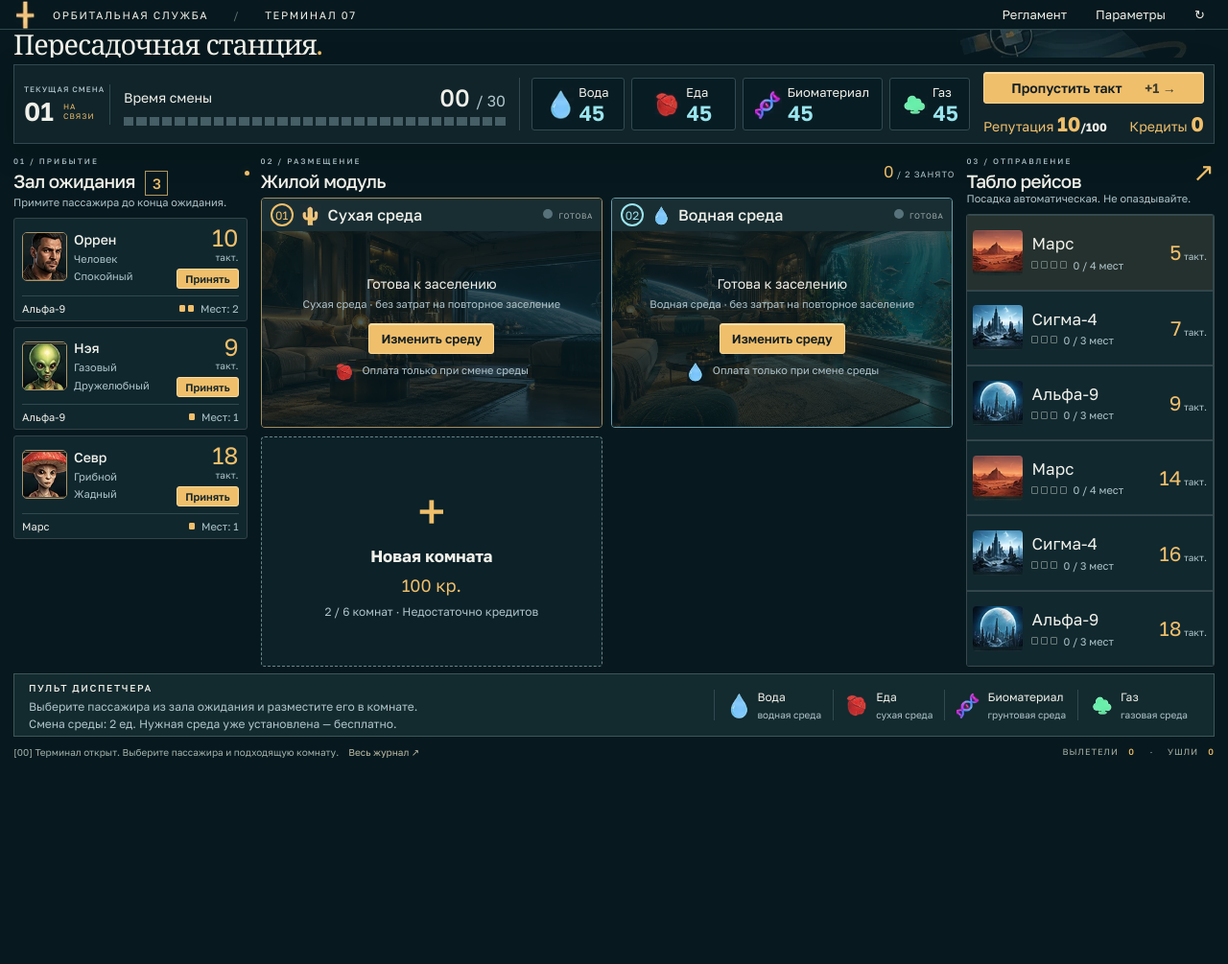
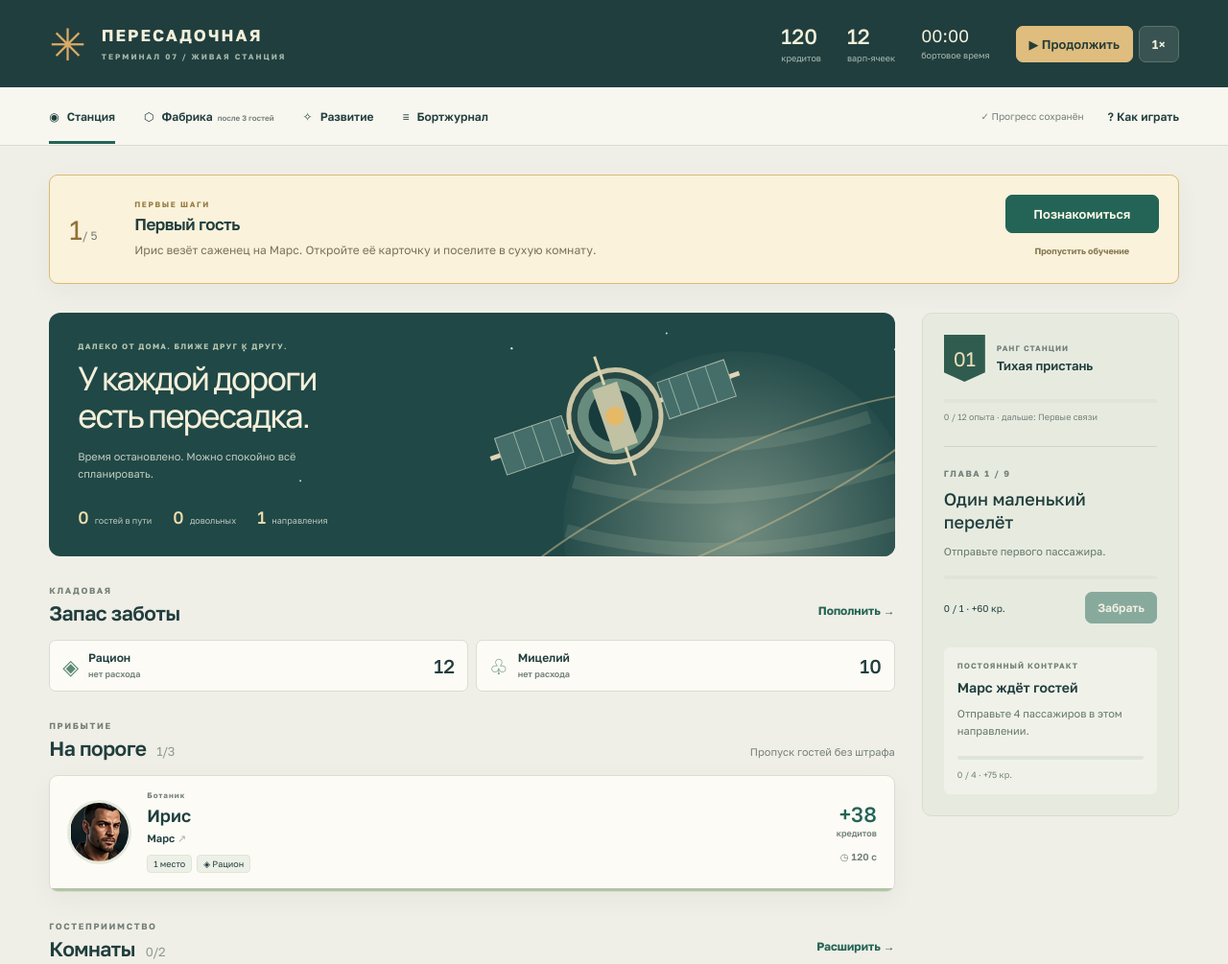
Before and after one commit to Sekasan81/cascade-prototype, a plain HTML site: page index.html in a window 1280 px wide. Shown: the top 1005 px of the page at 96% size. Before the commit the page ends 800 px from the top, so only its background shows below. Drawn offline with Linux system fonts and the light colour scheme.

Commit message:
Launch isolated living station with onboarding, progression and factory economy

```diff
--- a/index.html
+++ b/index.html
@@ -1,2 +1,2 @@
 <!doctype html>
-<html lang="ru"><head><meta charset="utf-8"><meta name="viewport" content="width=device-width,initial-scale=1"><meta name="theme-color" content="#101719"><meta name="description" content="Пересадочная станция — тактический прототип об инопланетных пассажирах, комнатах и расписании."><title>Пересадочная станция · Терминал 07</title><link rel="stylesheet" href="style.css?v=growth-8"><link rel="stylesheet" href="layout.css?v=growth-8"></head><body><div id="app"></div><dialog id="modal"></dialog><div id="toast" role="status" aria-live="polite"></div><script type="module" src="app.mjs?v=growth-8"></script></body></html>
+<html lang="ru"><head><meta charset="utf-8"><meta name="viewport" content="width=device-width,initial-scale=1"><meta name="theme-color" content="#153e40"><meta name="description" content="Живая пересадочная станция: принимайте путешественников, запускайте варпы и стройте замкнутую экономику."><title>Пересадочная · Живая станция</title><link rel="stylesheet" href="living.css"></head><body><div id="app"></div><dialog id="modal" aria-label="Управление станцией"></dialog><div id="toast" role="status" aria-live="polite"></div><script type="module" src="living-app.mjs"></script></body></html>
```
